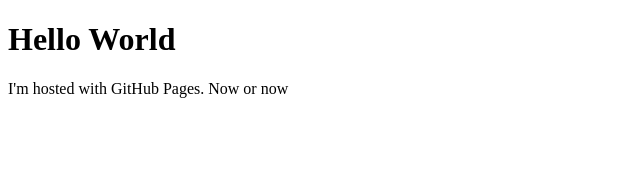
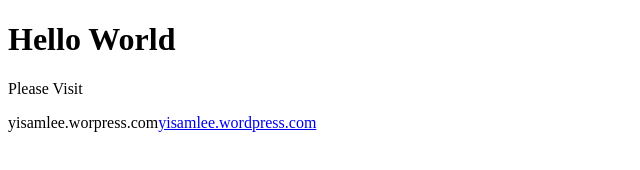
Before and after one commit to yisamlee/yisamlee.github.io, a plain HTML site: page index.html in a window 1280 px wide. Shown: the whole page, without its empty margins (0-640 px from the left). Drawn offline with Linux system fonts and the light colour scheme.

Commit message:
Update index.html

```diff
--- a/index.html
+++ b/index.html
@@ -2,6 +2,6 @@
 <html>
 <body>
 <h1>Hello World</h1>
-<p>I'm hosted with GitHub Pages. Now or now</p>
+<p>Please Visit<p> yisamlee.worpress.com<a href="yisamlee.wordpress.com">yisamlee.wordpress.com</a>
 </body>
 </html>
```
